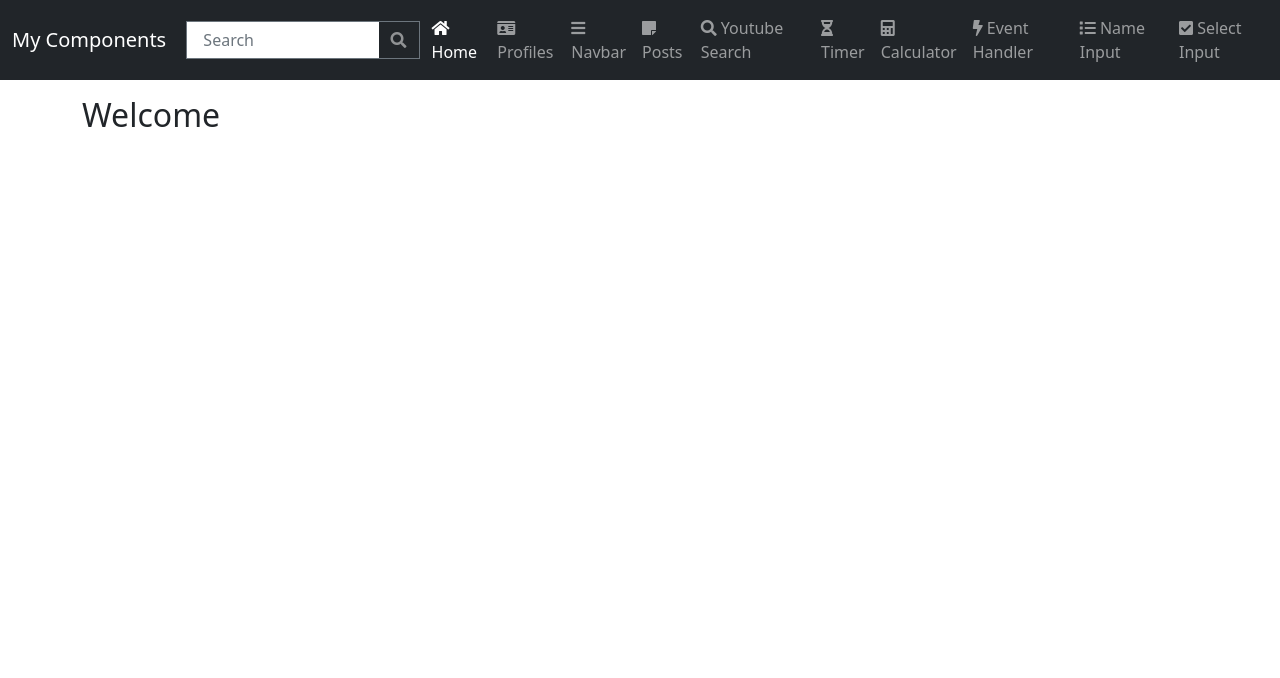
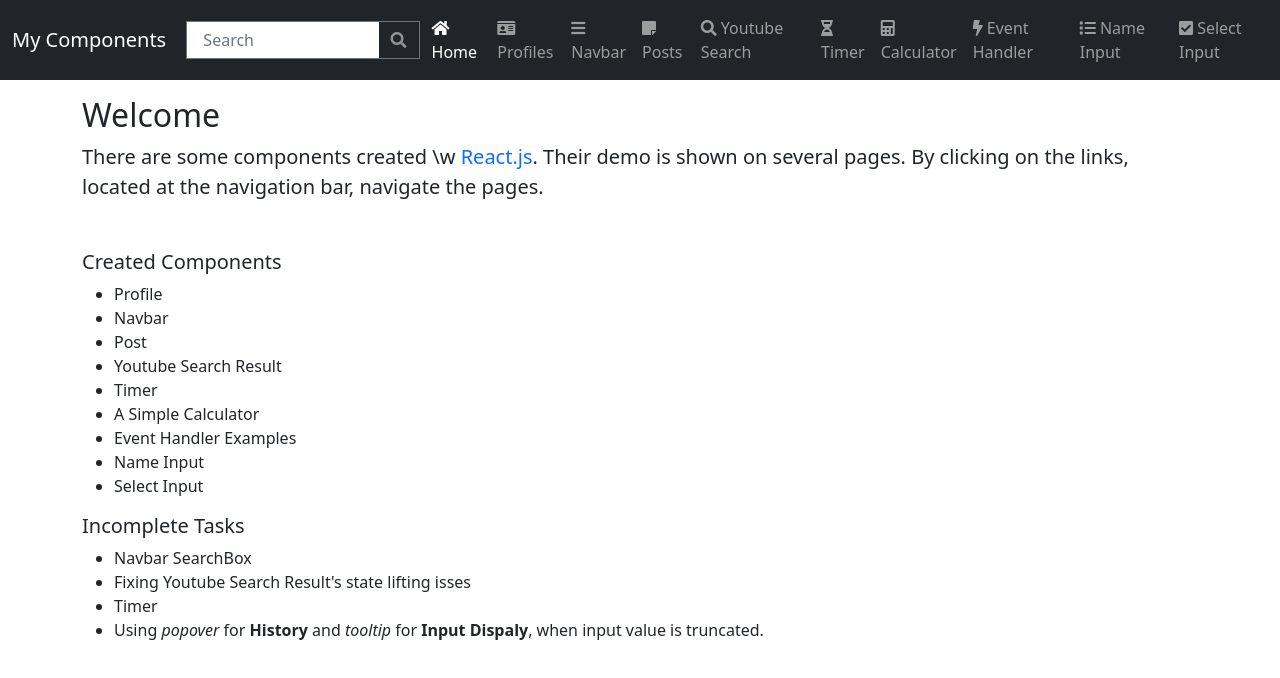
Before and after one commit to mahfuz225bd/react_practice, a React (Create React App) app: page / in a window 1280 px wide. Shown: the top 678 px of the page. Built offline with nearby package versions, Linux system fonts and the light colour scheme.

Commit message:
Timer page added (pending)

```diff
--- a/src/App.js
+++ b/src/App.js
@@ -4,9 +4,12 @@ import { BrowserRouter as Router, Switch, Route, Link } from 'react-router-dom';
 import './App.css';
 import Header from './layout/Header/Header';
 
+import Home from './pages/Home/Home';
 import Profiles from './pages/Profiles/Profiles';
 import Posts from './pages/Posts/Posts';
+import Navbar from './pages/Navbar/Navbar';
 import YoutubeSearchResult from './pages/YoutubeSearchResult/YoutubeSearchResult';
+import Timer from './pages/Timer/Timer';
 import Calculator from './pages/Calculator/Calculator';
 import EventHandlerExamples from './pages/EventHandlerExamples/EventHandlerExamples';
 import NameInputExample from './pages/NameInputExample/NameInputExample';
@@ -16,7 +19,7 @@ const NAVBAR_LINKS = [
   {
     href: '/',
     label: 'Home',
-    iconClass: 'fas fa-home'
+    iconClass: 'fas fa-home',
   },
   {
     href: '/profiles',
@@ -74,13 +77,13 @@ class App extends React.Component {
           <Switch>
             {/* Pages */}
             <Route exact path="/">
-              <Page title="Welcome" />
+              <Home />
             </Route>
             <Route path="/profiles">
               <Profiles />
             </Route>
             <Route path="/navbar">
-              <Page title="Navbar Component is Located Above" />
+              <Navbar />
             </Route>
             <Route path="/posts">
               <Posts />
@@ -88,7 +91,9 @@ class App extends React.Component {
             <Route path="/youtube_search_result">
               <YoutubeSearchResult />
             </Route>
-            <Route path="/timer"></Route>
+            <Route path="/timer">
+              <Timer />
+            </Route>
             <Route path="/calculator">
               <Calculator />
             </Route>
@@ -108,12 +113,4 @@ class App extends React.Component {
   }
 }
 
-function Page(props) {
-  return (
-    <div className="container pt-3">
-      <h2>{props.title}</h2>
-    </div>
-  );
-}
-
 export default App;
--- a/src/components/SimpleCalculator/Display/Display.js
+++ b/src/components/SimpleCalculator/Display/Display.js
@@ -44,7 +44,7 @@ const PopoverInputValue = (props) => (
   </div>
 );
 
-function Display(props) {
+const Display = (props) => {
   const commonClasseNames =
     'user-select-none d-block text-end py-0 px-2 font-monospace';
   return (
@@ -67,7 +67,7 @@ function Display(props) {
       </div>
     </div>
   );
-}
+};
 
 DisplayInput.propTypes = {
   value: PropTypes.string,
--- /dev/null
+++ b/src/pages/Home/Home.js
@@ -0,0 +1,45 @@
+import React from 'react';
+// import PropTypes from 'prop-types';
+
+const Home = () => (
+  <div className="container py-3">
+    <h2>Welcome</h2>
+    <p className="fs-5 mb-5">
+      There are some components created \w{' '}
+      <a href="https://reactjs.org/" className="text-decoration-none">
+        React.js
+      </a>
+      . Their demo is shown on several pages. By clicking on the links, located
+      at the navigation bar, navigate the pages.
+    </p>
+    <h5>Created Components</h5>
+    <ul>
+      <li>Profile</li>
+      <li>Navbar</li>
+      <li>Post</li>
+      <li>Youtube Search Result</li>
+      <li>Timer</li>
+      <li>A Simple Calculator</li>
+      <li>Event Handler Examples</li>
+      <li>Name Input</li>
+      <li>Select Input</li>
+    </ul>
+    <h5>Incomplete Tasks</h5>
+    <ul>
+      <li>Navbar SearchBox</li>
+      <li>Fixing Youtube Search Result's state lifting isses</li>
+      <li>Timer</li>
+      <li>
+        Using <cite title="What is popover?">popover</cite> for <b>History</b>{' '}
+        and <cite title="What is tooltip?">tooltip</cite> for{' '}
+        <b>Input Dispaly</b>, when input value is truncated.
+      </li>
+    </ul>
+  </div>
+);
+
+// Home.propTypes = {};
+
+// Home.defaultProps = {};
+
+export default Home;
--- /dev/null
+++ b/src/pages/Navbar/Navbar.js
@@ -0,0 +1,14 @@
+import React from 'react';
+// import PropTypes from 'prop-types';
+
+const Navbar = () => (
+  <div className="container py-3">
+    <h2>Navbar is Located Above</h2>
+  </div>
+);
+
+// Navbar.propTypes = {};
+
+// Navbar.defaultProps = {};
+
+export default Navbar;
--- /dev/null
+++ b/src/pages/Timer/Timer.js
@@ -0,0 +1,15 @@
+import React from 'react';
+import PropTypes from 'prop-types';
+
+const Timer = () => (
+  <div className="container pt-4">
+    <h2>Timer</h2>
+    <p className="text-muted fs4">Pending!</p>
+  </div>
+);
+
+Timer.propTypes = {};
+
+Timer.defaultProps = {};
+
+export default Timer;
```
Also changed, not shown: src/components/Post/PostContent/PostContent.js (+10 -10 lines).
